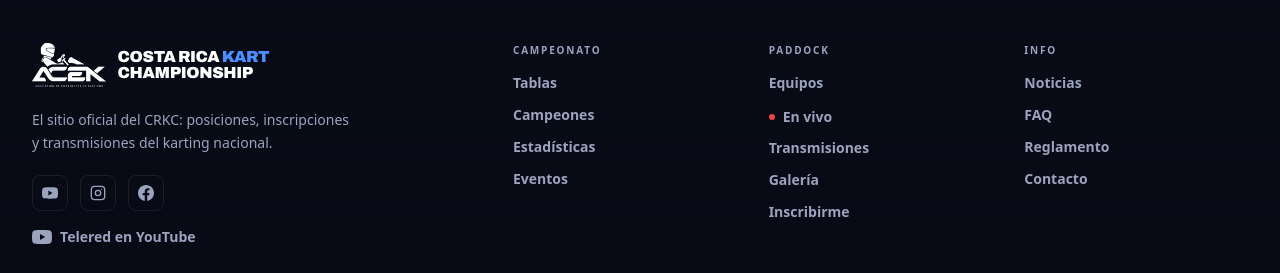
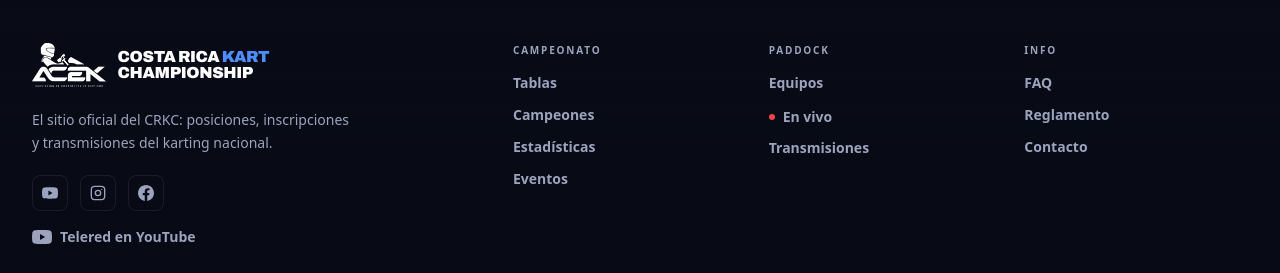
Before and after one commit to credondocr/kart-results, a Next.js app: page / in a window 1280 px wide. Shown: the part 2699-2972 px from the top of the page. Built offline with nearby package versions, Linux system fonts and the light colour scheme; no server answers; the database is empty.

Commit message:
ux(footer): ocultar Galería, Noticias e Inscribirme del footer

```diff
--- a/src/app/components/Footer.tsx
+++ b/src/app/components/Footer.tsx
@@ -17,14 +17,14 @@ const NAV_SECTIONS = [
       { href: "/equipos", label: "Equipos" },
       { href: "/en-vivo", label: "En vivo", live: true },
       { href: "/transmisiones", label: "Transmisiones" },
-      { href: "/galeria", label: "Galería" },
-      { href: "/inscribir", label: "Inscribirme" },
+      /* Temporalmente oculto: { href: "/galeria", label: "Galería" }, */
+      /* Temporalmente oculto: { href: "/inscribir", label: "Inscribirme" }, */
     ],
   },
   {
     title: "Info",
     links: [
-      { href: "/noticias", label: "Noticias" },
+      /* Temporalmente oculto: { href: "/noticias", label: "Noticias" }, */
       { href: "/faq", label: "FAQ" },
       { href: "/reglamento", label: "Reglamento" },
       { href: "/contacto", label: "Contacto" },
```
